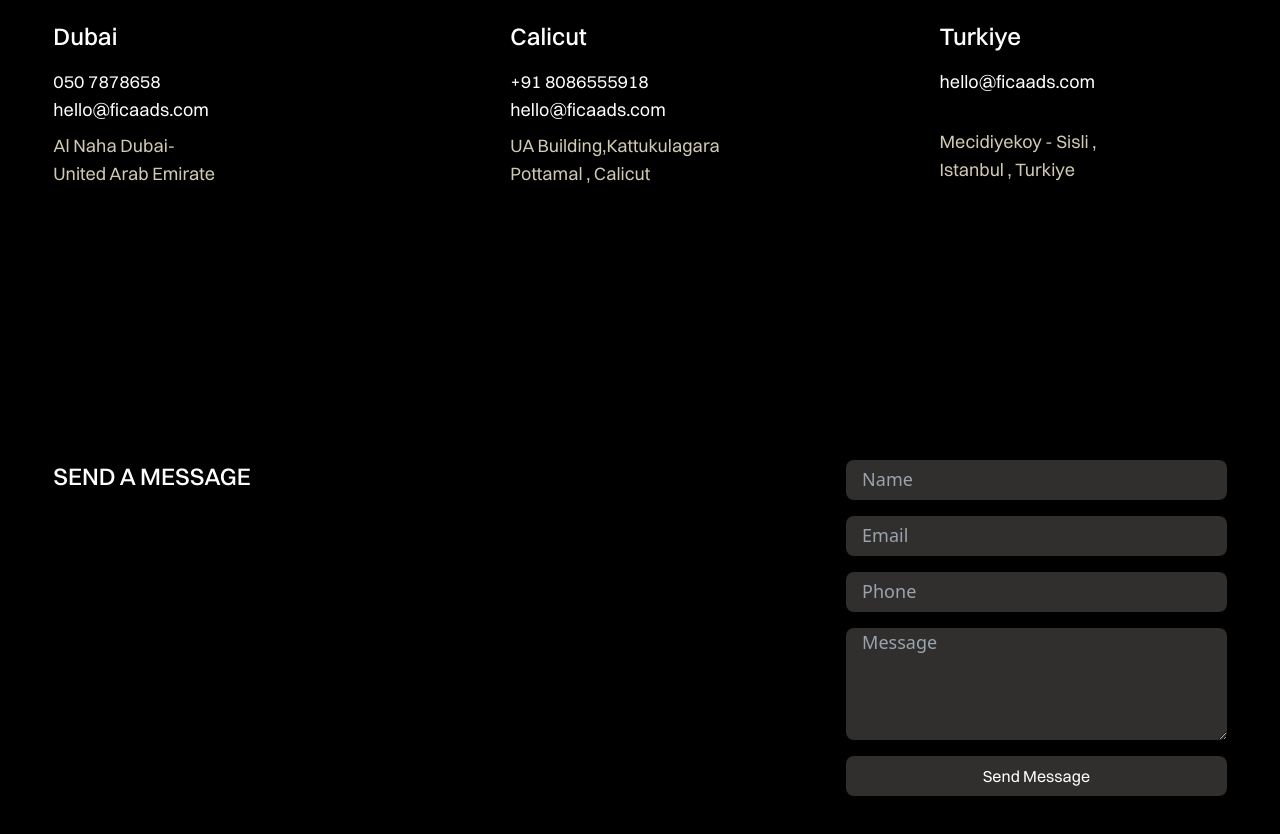
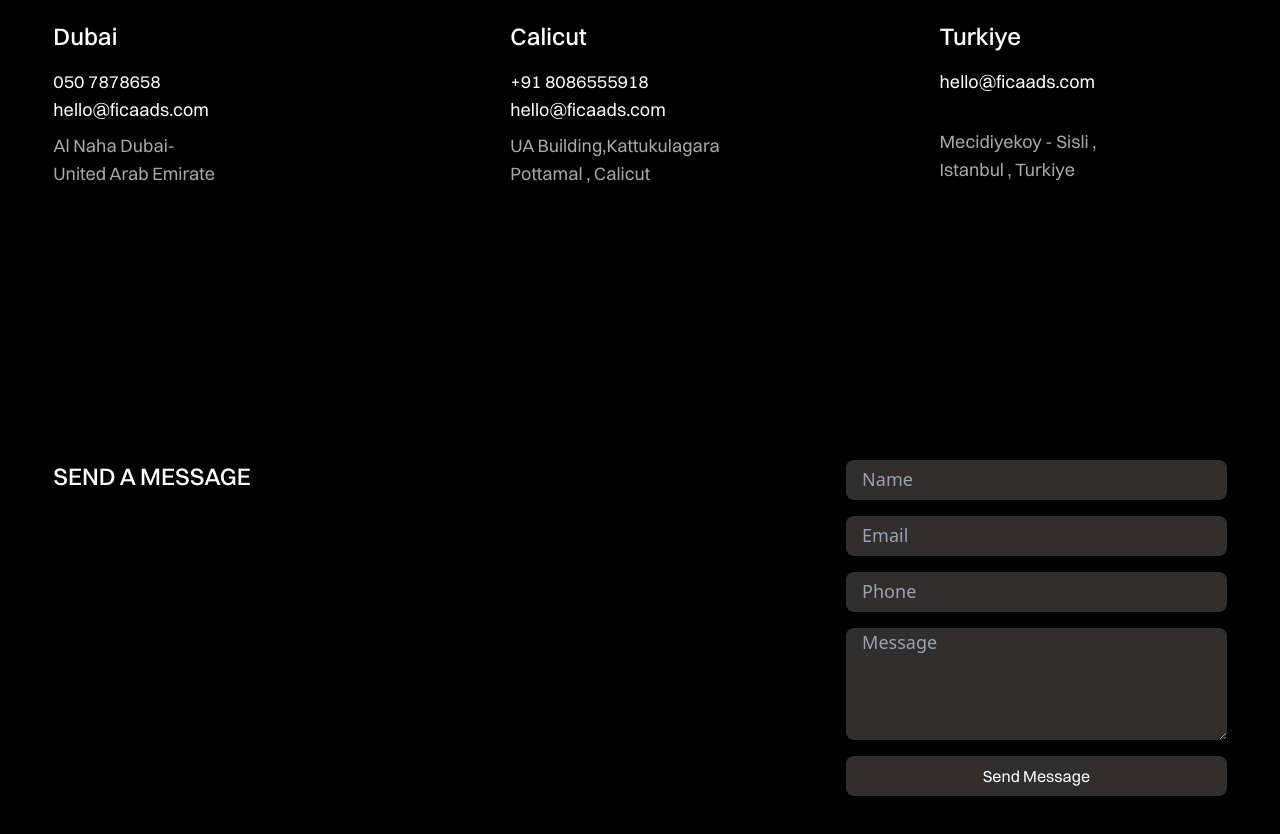
Before and after one commit to Fica-Web/FicaAds, a React (Vite) app in the folder frontend/: page /contact in a window 1280 px wide. Shown: the part 1180-2014 px from the top of the page. Built offline with nearby package versions, Linux system fonts and the light colour scheme.

Commit message:
contact page updates

```diff
--- a/frontend/src/Components/Contact/ContactHero.jsx
+++ b/frontend/src/Components/Contact/ContactHero.jsx
@@ -18,18 +18,18 @@ const ContactHero = () => {
                         <h1 className='font-Switzer-Medium text-3xl text-white lg:text-4xl xl:text-2xl'>Dubai</h1>
                         <h2 className='mt-4 font-Switzer-Regular text-white lg:text-lg xl:text-lg'>050 7878658</h2>
                         <h2 className='font-Switzer-Regular text-white lg:text-lg xl:text-lg'>hello@ficaads.com</h2>
-                        <h3 className='mt-2 font-Switzer-Regular text-gray lg:text-lg xl:text-lg'>Al Naha Dubai-<br></br>United Arab Emirate</h3>
+                        <h3 className='mt-2 font-Switzer-Regular text-gray3 lg:text-lg xl:text-lg'>Al Naha Dubai-<br></br>United Arab Emirate</h3>
                     </div>
                     <div className='sm:w-1/3 lg:pl-14'>
                         <h1 className='font-Switzer-Medium text-3xl text-white lg:text-4xl xl:text-2xl'>Calicut</h1>
                         <h2 className='mt-4 font-Switzer-Regular text-white lg:text-lg xl:text-lg'>+91 8086555918</h2>
                         <h2 className='font-Switzer-Regular text-white lg:text-lg xl:text-lg'>hello@ficaads.com</h2>
-                        <h3 className='mt-2 font-Switzer-Regular text-gray lg:text-lg xl:text-lg'>UA Building,Kattukulagara<br></br>Pottamal , Calicut</h3>
+                        <h3 className='mt-2 font-Switzer-Regular text-gray3 lg:text-lg xl:text-lg'>UA Building,Kattukulagara<br></br>Pottamal , Calicut</h3>
                     </div>
                     <div className=' sm:w-1/3 lg:pl-20'>
                         <h1 className='font-Switzer-Medium text-white text-3xl lg:text-4xl xl:text-2xl'>Turkiye</h1>
                         <h2 className='mt-4 font-Switzer-Regular text-white lg:text-lg xl:text-lg'>hello@ficaads.com</h2>
-                        <h3 className='md:mt-8 font-Switzer-Regular text-gray lg:text-lg xl:text-lg'>Mecidiyekoy - Sisli , <br></br>Istanbul , Turkiye</h3>
+                        <h3 className='md:mt-8 font-Switzer-Regular text-gray3  lg:text-lg xl:text-lg'>Mecidiyekoy - Sisli , <br></br>Istanbul , Turkiye</h3>
                     </div>
                 </div>
                 <div className='mt-10 space-y-6 h-96 lg:mt-20 lg:w-11/12 lg:mx-auto lg:flex lg:space-y-0 xl:mt-56'>
--- a/frontend/src/Pages/ContactPage.jsx
+++ b/frontend/src/Pages/ContactPage.jsx
@@ -9,7 +9,7 @@ const ContactPage = () => {
   }, []);
   return (
     <div className=''>
-      <NavBar />
+        <NavBar />
         <ContactHero />
     </div>
   )
```
